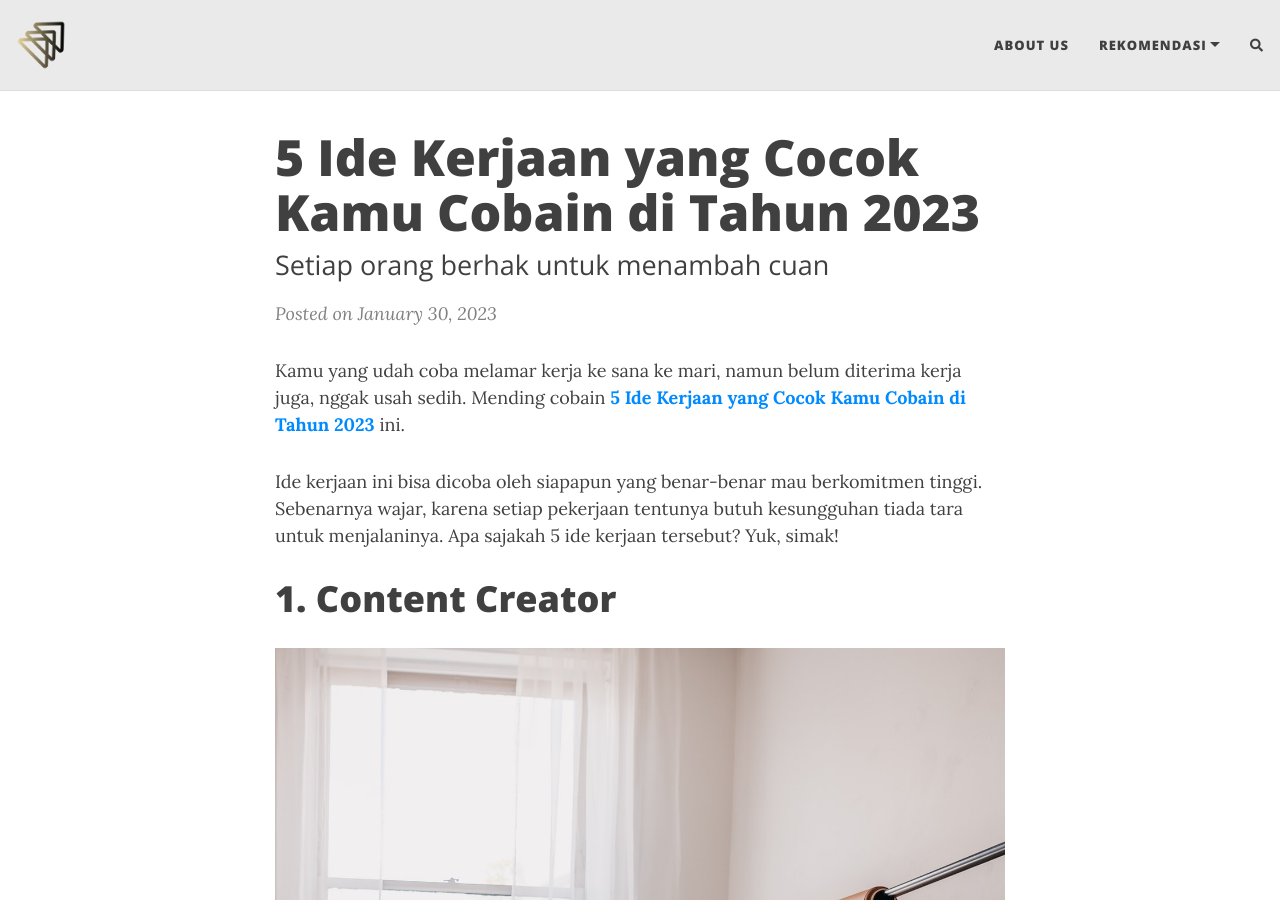
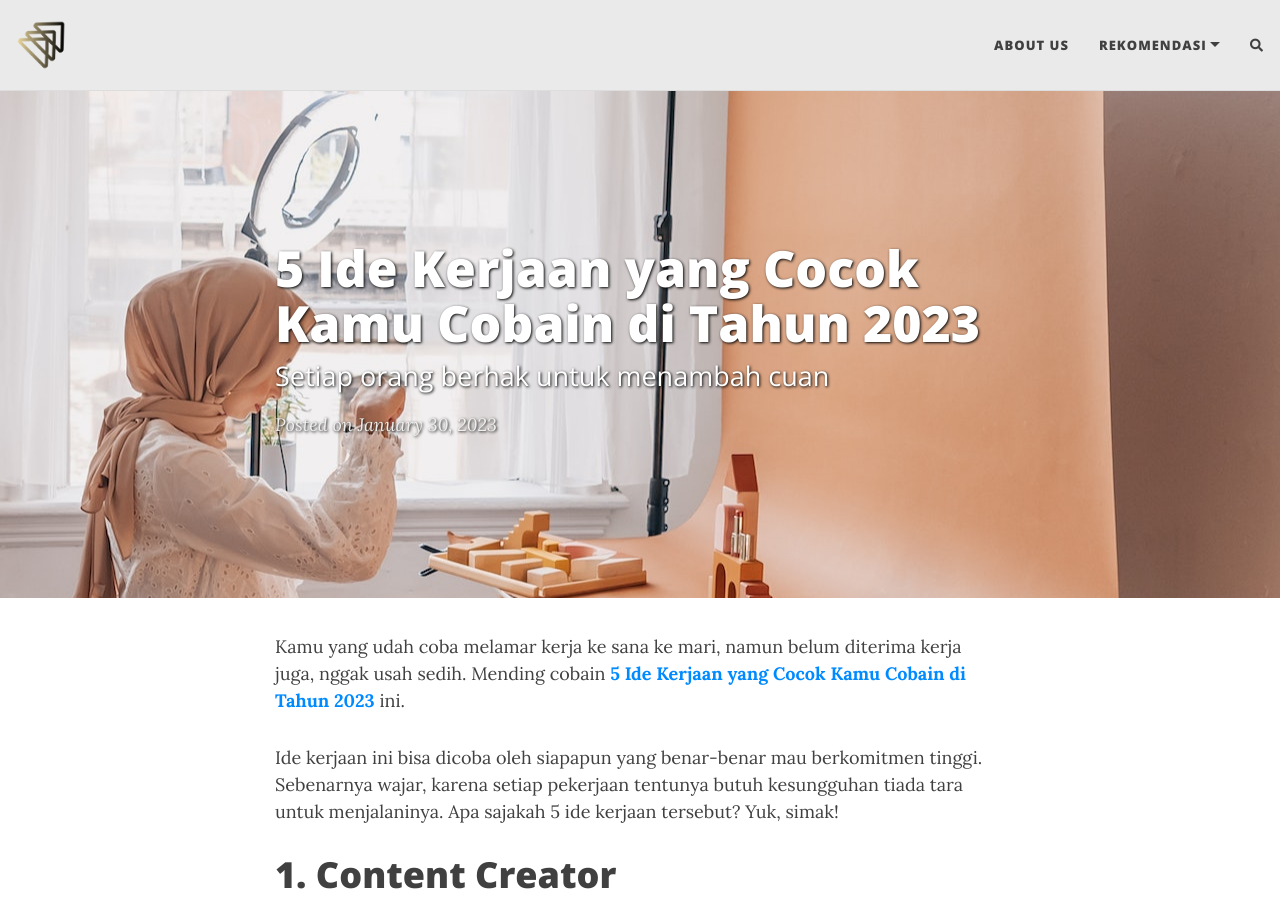
Before and after one commit to haloorderio/mediabaru, a Jekyll site: the page built from _posts/2023-01-30-ide-kerjaan-2023.md, in a window 1280 px wide and 900 px high. Built offline with Jekyll 4.4.1, drawn with Linux system fonts in a browser that asks for light colours; nearby versions of some CDN libraries; comment, search, counter and statistics services are not loaded.

Commit message:
Update 2023-01-30-ide-kerjaan-2023.md

```diff
--- a/_posts/2023-01-30-ide-kerjaan-2023.md
+++ b/_posts/2023-01-30-ide-kerjaan-2023.md
@@ -2,7 +2,7 @@
 layout: post
 title: 5 Ide Kerjaan yang Cocok Kamu Cobain di Tahun 2023
 subtitle: Setiap orang berhak untuk menambah cuan
-cover-img:
+cover-img: /assets/img/pexels-pnw-production-9218702.jpg
 thumbnail-img: /assets/img/pexels-vlada-karpovich-4050290.jpg
 share-img: /assets/img/pexels-pnw-production-9218702.jpg
 tags: [kreatif, karir]
```
